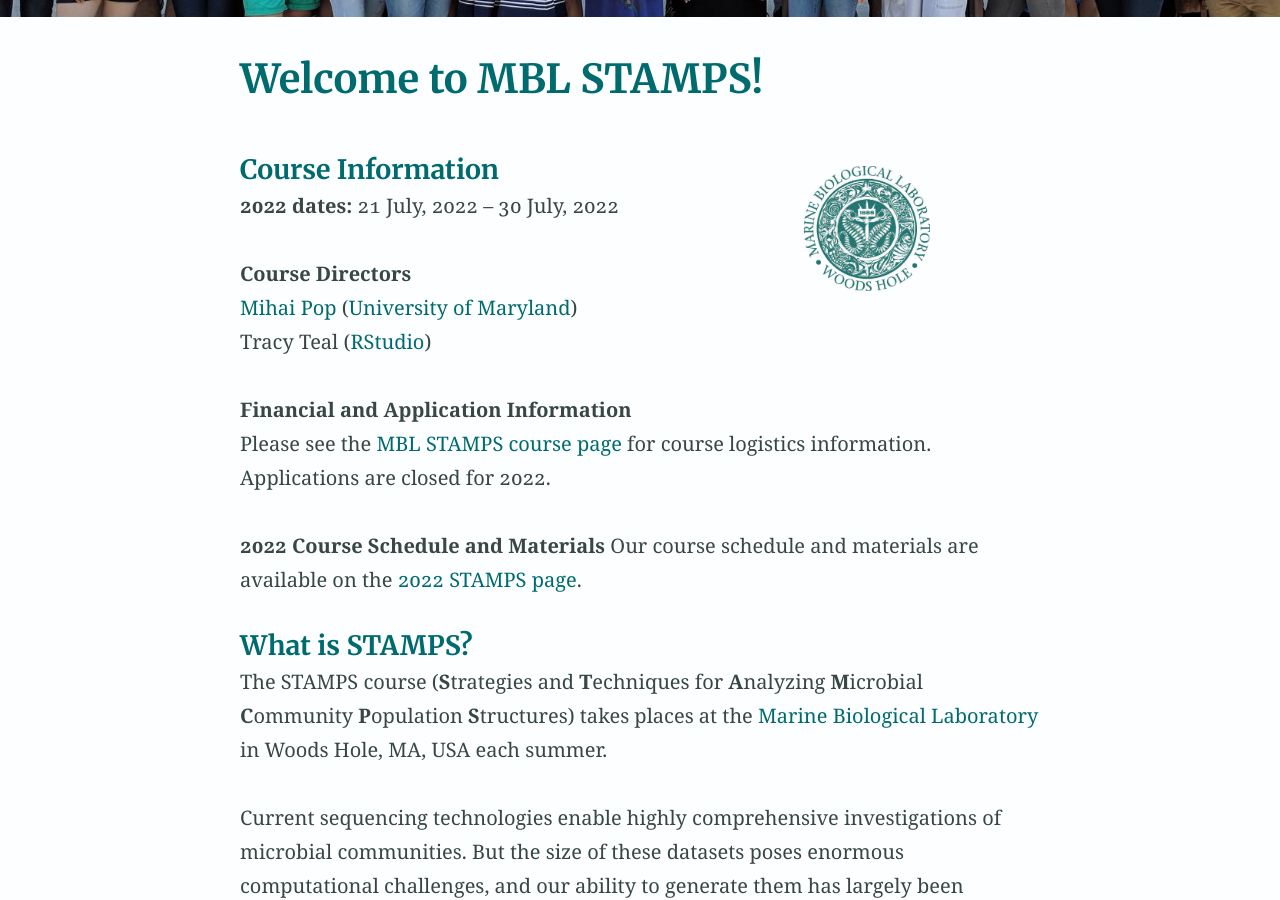
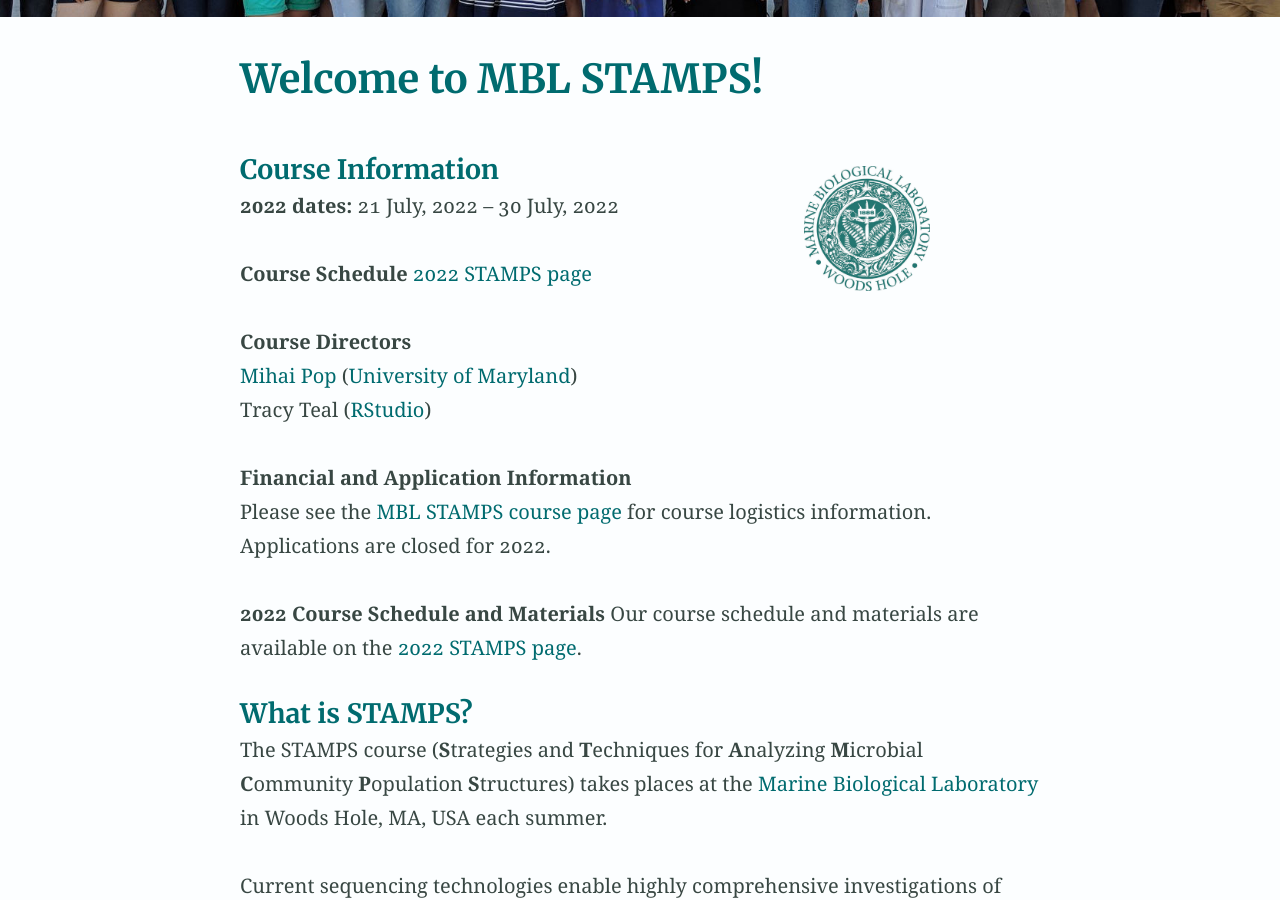
Before and after one commit to mblstamps/mblstamps.github.io, a Jekyll site: the page built from index.md, in a window 1280 px wide and 900 px high, scrolled down 395 px. Built offline with Jekyll 4.4.1, drawn with Linux system fonts in a browser that asks for light colours; our own code applies the rules of GitHub Pages for plain Markdown files.

Commit message:
Update index.md

```diff
--- a/index.md
+++ b/index.md
@@ -9,6 +9,8 @@ excerpt: "Home page for the MBL STAMPS course."
 #### Course Information
 **2022 dates:** 21 July, 2022 – 30 July, 2022
 
+**Course Schedule**
+[2022 STAMPS page](https://github.com/mblstamps/stamps2022/wiki)
 
 **Course Directors**
 [Mihai Pop](http://www.cbcb.umd.edu/~mpop/) ([University of Maryland](https://www.umd.edu/))
```
